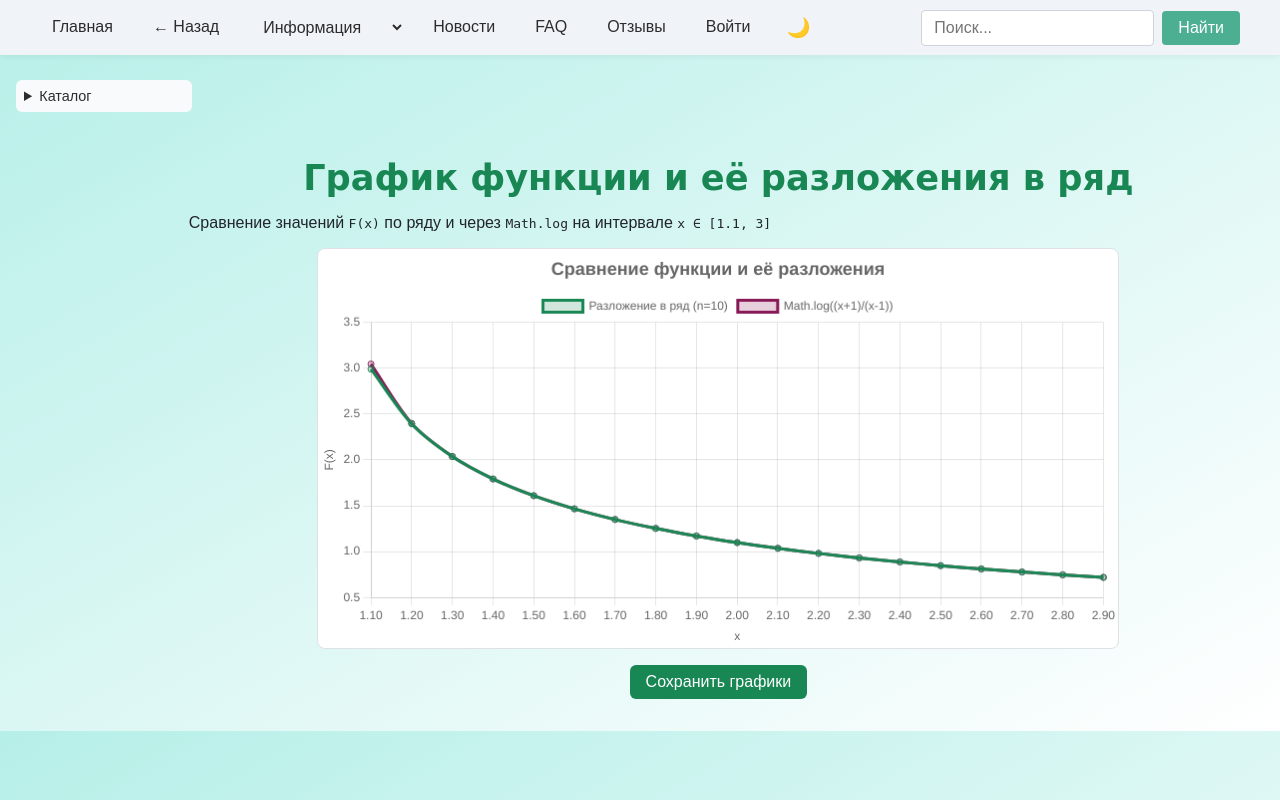
After one commit to Vediz-antonova/IGI_STRWEB, a Django app: page /function_plot/ in a window 1280 px wide. The commit adds this page. Run offline with Django 5.2, Linux system fonts and the light colour scheme; data that the repository does not hold is empty.

Commit message:
function_plot

```diff
--- /dev/null
+++ b/STRWEB/LR3/ZooShopApp/main/templates/others/function_plot.html
@@ -0,0 +1,23 @@
+{% extends "base.html" %}
+{% load static %}
+
+{% block css %}
+  <link rel="stylesheet" href="{% static 'css/others/function_plot.css' %}">
+{% endblock %}
+
+{% block content %}
+<h2>График функции и её разложения в ряд</h2>
+<p>Сравнение значений <code>F(x)</code> по ряду и через <code>Math.log</code> на интервале <code>x ∈ [1.1, 3]</code></p>
+
+<canvas id="functionChart" width="800" height="400"></canvas>
+
+<div class="chart-actions">
+  <button id="saveChartBtn">Сохранить графики</button>
+</div>
+
+{% endblock %}
+
+{% block footer %}
+  <script src="https://cdn.jsdelivr.net/npm/chart.js"></script>
+  <script src="{% static 'js/function_plot.js' %}"></script>
+{% endblock %}
--- a/STRWEB/LR3/ZooShopApp/main/urls.py
+++ b/STRWEB/LR3/ZooShopApp/main/urls.py
@@ -17,4 +17,5 @@ urlpatterns = [
     path('news/', views.news, name='news'),
     path('news/<int:pk>/', views.news_detail, name='news_detail'),
     path("suppliers/", views.supplier_list, name="supplier_list"),
+    path("function_plot/", views.function_plot_view, name="function_plot"),
 ]
--- a/STRWEB/LR3/ZooShopApp/main/views.py
+++ b/STRWEB/LR3/ZooShopApp/main/views.py
@@ -222,3 +222,33 @@ def supplier_list(request):
 
     context = {"supplier_data": supplier_data}
     return render(request, "main/supplier_list.html", context)
+
+
+
+from django.shortcuts import render
+import math
+
+def function_plot_view(request):
+    x_values = [round(x, 2) for x in frange(1.1, 3.0, 0.1)]
+    series_data = []
+    math_data = []
+
+    def series_ln(x, terms=10):
+        return 2 * sum(1 / ((2 * n + 1) * x**(2 * n + 1)) for n in range(terms))
+
+    for x in x_values:
+        series_data.append(round(series_ln(x), 6))
+        math_data.append(round(math.log((x + 1) / (x - 1)), 6))
+
+    context = {
+        "x_values": x_values,
+        "series_data": series_data,
+        "math_data": math_data,
+        "title": "График функции и её разложения"
+    }
+    return render(request, "others/function_plot.html", context)
+
+def frange(start, stop, step):
+    while start <= stop:
+        yield start
+        start += step
--- /dev/null
+++ b/STRWEB/LR3/ZooShopApp/static/css/others/function_plot.css
@@ -0,0 +1,33 @@
+h2 {
+  text-align: center;
+  margin-bottom: 1rem;
+  color: #198754;
+}
+
+canvas {
+  display: block;
+  margin: 0 auto;
+  max-width: 100%;
+  border: 1px solid #dee2e6;
+  border-radius: 8px;
+  background-color: #fff;
+}
+
+.chart-actions {
+  text-align: center;
+  margin-top: 1rem;
+}
+
+#saveChartBtn {
+  padding: 0.5rem 1rem;
+  font-size: 1rem;
+  background-color: #198754;
+  color: white;
+  border: none;
+  border-radius: 6px;
+  cursor: pointer;
+  transition: background-color 0.2s ease;
+}
+#saveChartBtn:hover {
+  background-color: #157347;
+}
--- /dev/null
+++ b/STRWEB/LR3/ZooShopApp/static/js/function_plot.js
@@ -0,0 +1,100 @@
+function seriesLn(x, terms = 10) {
+  let sum = 0;
+  for (let n = 0; n < terms; n++) {
+    sum += 1 / ((2 * n + 1) * Math.pow(x, 2 * n + 1));
+  }
+  return 2 * sum;
+}
+
+const labels = [];
+const seriesData = [];
+const mathData = [];
+
+for (let x = 1.1; x <= 3; x += 0.1) {
+  labels.push(x.toFixed(2));
+  seriesData.push(seriesLn(x, 10));
+  mathData.push(Math.log((x + 1) / (x - 1)));
+}
+
+const ctx = document.getElementById("functionChart").getContext("2d");
+const chart = new Chart(ctx, {
+  type: "line",
+  data: {
+    labels: labels,
+    datasets: [
+      {
+        label: "Разложение в ряд (n=10)",
+        data: seriesData,
+        borderColor: "#198754",
+        backgroundColor: "rgba(25,135,84,0.2)",
+        tension: 0.3,
+        fill: false,
+      },
+      {
+        label: "Math.log((x+1)/(x-1))",
+        data: mathData,
+        borderColor: "#871957",
+        backgroundColor: "rgba(135,25,87,0.2)",
+        tension: 0.3,
+        fill: false,
+      }
+    ]
+  },
+  options: {
+    responsive: true,
+    animation: {
+      duration: 1500,
+      easing: "easeOutQuart"
+    },
+    plugins: {
+      title: {
+        display: true,
+        text: "Сравнение функции и её разложения",
+        font: {
+          size: 18
+        }
+      },
+      legend: {
+        position: "top"
+      },
+      tooltip: {
+        mode: "index",
+        intersect: false
+      },
+      annotation: {
+        annotations: {
+          note: {
+            type: "label",
+            xValue: "1.5",
+            yValue: seriesLn(1.5, 10),
+            backgroundColor: "rgba(0,0,0,0.7)",
+            content: ["Пример точки"],
+            font: { size: 12 },
+            padding: 6
+          }
+        }
+      }
+    },
+    scales: {
+      x: {
+        title: {
+          display: true,
+          text: "x"
+        }
+      },
+      y: {
+        title: {
+          display: true,
+          text: "F(x)"
+        }
+      }
+    }
+  }
+});
+
+document.getElementById("saveChartBtn").addEventListener("click", () => {
+  const link = document.createElement("a");
+  link.href = chart.toBase64Image();
+  link.download = "function_chart.png";
+  link.click();
+});
--- a/STRWEB/LR3/ZooShopApp/templates/base.html
+++ b/STRWEB/LR3/ZooShopApp/templates/base.html
@@ -105,6 +105,7 @@
                 <li><a href="{% url 'supplier_list' %}">Поставщики</a></li>
                 <li><a href="{% url 'user_list' %}">Пользователи</a></li>
                 <li><a href="{% url 'admin_orders' %}">Заказы</a></li>
+                <li><a href="{% url 'function_plot' %}">Func_plot</a></li>
                 <li><a href="{% url 'contacts_table' %}">Сотрудники</a></li>
               </ul>
             </nav>
```
Also changed, not shown: 1 other file.
